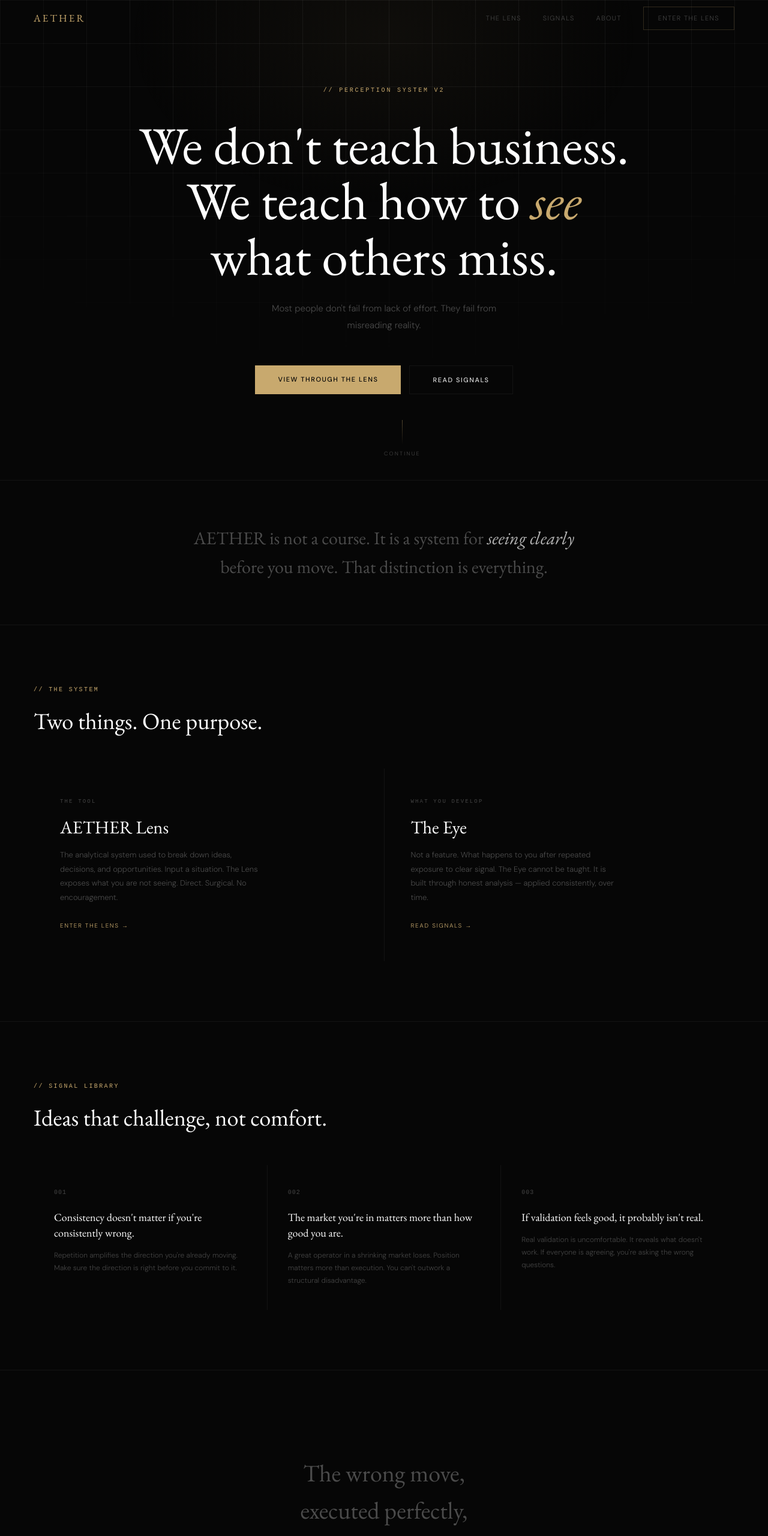
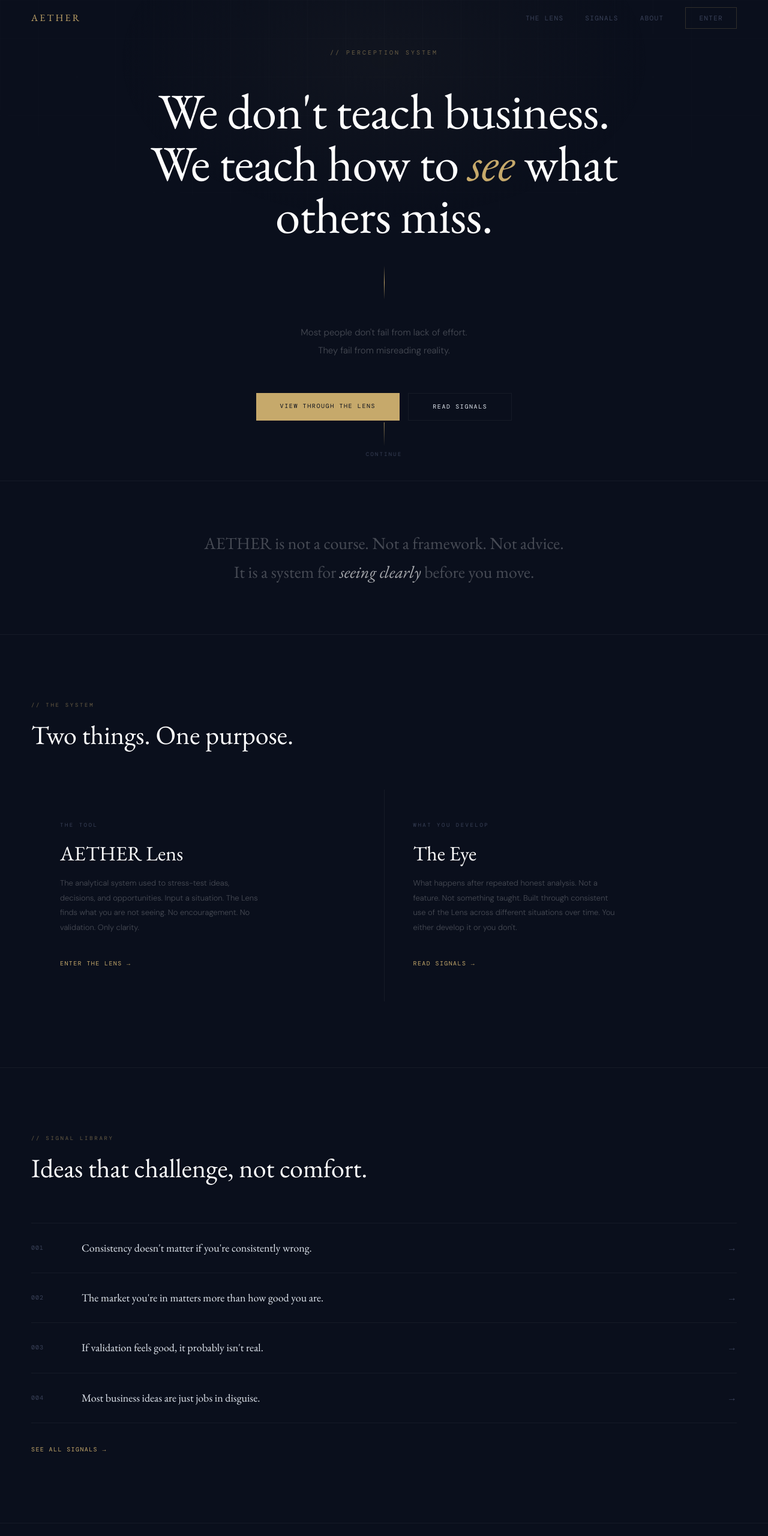
Before and after one commit to TheStrategicOperator/Aether-System, a plain HTML site: page index.html in a window 1280 px wide. Shown: the top 2560 px of the page at 60% size. Drawn offline with nearby package versions, Linux system fonts and the light colour scheme; a web font is replaced by a local one.

Commit message:
Refactor index.html structure and styles

```diff
--- a/index.html
+++ b/index.html
@@ -5,189 +5,213 @@
 <meta name="viewport" content="width=device-width, initial-scale=1.0">
 <title>AETHER</title>
 <link rel="preconnect" href="https://fonts.googleapis.com">
-<link href="https://fonts.googleapis.com/css2?family=EB+Garamond:ital,wght@0,400;0,500;1,400;1,500&family=DM+Sans:wght@300;400;500&family=DM+Mono:wght@300&display=swap" rel="stylesheet">
+<link href="https://fonts.googleapis.com/css2?family=EB+Garamond:ital,wght@0,400;0,500;1,400;1,500&family=DM+Sans:wght@300;400;500&family=DM+Mono:wght@300;400&display=swap" rel="stylesheet">
 <style>
 :root{
-  --black:#060606;--surface:#0e0e0e;--surface2:#141414;
-  --border:rgba(255,255,255,0.055);--border-gold:rgba(200,169,110,0.22);
-  --text:#ddd;--dim:rgba(255,255,255,0.28);--muted:#444;
-  --gold:#c8a96e;--gold-glow:rgba(200,169,110,0.08);
+  --bg:#0A0F1C;--surface:#0f1422;--surface2:#141929;
+  --border:rgba(255,255,255,0.05);--border-gold:rgba(198,169,107,0.2);
+  --text:#e2e8f0;--dim:rgba(255,255,255,0.25);--muted:#3a4259;
+  --gold:#C6A96B;--gold-soft:rgba(198,169,107,0.08);--gold-glow:rgba(198,169,107,0.04);
 }
 *{box-sizing:border-box;margin:0;padding:0;}
 html{scroll-behavior:smooth;}
-body{background:var(--black);color:var(--text);font-family:'DM Sans',sans-serif;font-weight:300;line-height:1.65;overflow-x:hidden;cursor:default;}
+body{background:var(--bg);color:var(--text);font-family:'DM Sans',sans-serif;font-weight:300;line-height:1.65;overflow-x:hidden;}
 
-/* GRID */
-.bg-grid{position:fixed;inset:0;pointer-events:none;z-index:0;
-  background-image:linear-gradient(var(--border) 1px,transparent 1px),linear-gradient(90deg,var(--border) 1px,transparent 1px);
-  background-size:72px 72px;mask-image:radial-gradient(ellipse 80% 80% at 50% 0%,black 40%,transparent 100%);}
-.bg-glow{position:fixed;top:-30vh;left:50%;transform:translateX(-50%);width:900px;height:600px;
-  background:radial-gradient(ellipse,rgba(200,169,110,0.05) 0%,transparent 68%);pointer-events:none;z-index:0;}
+.grid{position:fixed;inset:0;pointer-events:none;z-index:0;
+  background-image:linear-gradient(rgba(255,255,255,0.028) 1px,transparent 1px),
+    linear-gradient(90deg,rgba(255,255,255,0.028) 1px,transparent 1px);
+  background-size:64px 64px;
+  mask-image:radial-gradient(ellipse 90% 70% at 50% 0,rgba(0,0,0,0.6) 0%,transparent 100%);}
+.glow{position:fixed;top:-25vh;left:50%;transform:translateX(-50%);width:1000px;height:600px;
+  background:radial-gradient(ellipse,var(--gold-glow) 0%,transparent 65%);pointer-events:none;z-index:0;}
 
-/* NAV */
-nav{position:fixed;top:0;left:0;right:0;z-index:200;height:62px;padding:0 56px;
-  display:flex;align-items:center;justify-content:space-between;
-  border-bottom:1px solid transparent;transition:all 0.45s;}
-nav.filled{background:rgba(6,6,6,0.88);backdrop-filter:blur(16px);border-color:var(--border);}
-.nav-logo{font-family:'EB Garamond',serif;font-size:17px;letter-spacing:0.18em;color:var(--gold);text-decoration:none;text-transform:uppercase;}
+nav{position:fixed;top:0;left:0;right:0;z-index:200;height:60px;padding:0 52px;
+  display:flex;align-items:center;justify-content:space-between;transition:all 0.4s;}
+nav.solid{background:rgba(10,15,28,0.92);backdrop-filter:blur(20px);border-bottom:1px solid var(--border);}
+.logo{font-family:'EB Garamond',serif;font-size:16px;letter-spacing:0.2em;color:var(--gold);text-decoration:none;text-transform:uppercase;}
 .nav-links{display:flex;gap:36px;align-items:center;}
-.nav-links a{font-size:11px;letter-spacing:0.12em;text-transform:uppercase;color:var(--muted);text-decoration:none;transition:color 0.2s;}
+.nav-links a{font-size:11px;letter-spacing:0.12em;text-transform:uppercase;color:var(--muted);text-decoration:none;transition:color 0.2s;font-family:'DM Mono',monospace;}
 .nav-links a:hover{color:var(--text);}
-.nav-enter{padding:9px 24px;border:1px solid var(--border-gold);color:var(--gold);font-size:11px;letter-spacing:0.12em;text-transform:uppercase;text-decoration:none;transition:all 0.25s;}
-.nav-enter:hover{background:var(--gold-glow);}
+.nav-cta{padding:8px 22px;border:1px solid var(--border-gold);color:var(--gold);font-family:'DM Mono',monospace;font-size:10px;letter-spacing:0.14em;text-transform:uppercase;text-decoration:none;transition:all 0.25s;}
+.nav-cta:hover{background:var(--gold-soft);}
 
 /* HERO */
-.hero{position:relative;z-index:1;min-height:100vh;display:flex;flex-direction:column;align-items:center;justify-content:center;text-align:center;padding:80px 40px;}
-.hero-tag{font-family:'DM Mono',monospace;font-size:10px;letter-spacing:0.28em;text-transform:uppercase;color:var(--gold);opacity:0;animation:up 0.9s ease 0.15s forwards;margin-bottom:36px;}
-.hero-h1{font-family:'EB Garamond',serif;font-size:clamp(44px,7vw,88px);font-weight:400;line-height:1.05;color:#fff;max-width:820px;opacity:0;animation:up 0.9s ease 0.35s forwards;margin-bottom:28px;}
-.hero-h1 em{font-style:italic;color:var(--gold);}
-.hero-sub{font-size:15px;color:var(--dim);line-height:1.85;max-width:400px;opacity:0;animation:up 0.9s ease 0.55s forwards;margin-bottom:52px;}
-.hero-actions{display:flex;gap:14px;flex-wrap:wrap;justify-content:center;opacity:0;animation:up 0.9s ease 0.75s forwards;}
-.btn{padding:14px 38px;font-family:'DM Sans',sans-serif;font-size:11px;font-weight:500;letter-spacing:0.14em;text-transform:uppercase;text-decoration:none;transition:all 0.25s;display:inline-block;cursor:pointer;border:none;}
-.btn-gold{background:var(--gold);color:#060606;}
-.btn-gold:hover{background:#d9b97e;}
-.btn-outline{background:transparent;color:var(--text);border:1px solid var(--border);}
-.btn-outline:hover{border-color:rgba(255,255,255,0.14);color:#fff;}
-.hero-scroll{position:absolute;bottom:36px;left:50%;transform:translateX(-50%);display:flex;flex-direction:column;align-items:center;gap:7px;opacity:0;animation:up 0.9s ease 1.1s forwards;}
-.scroll-tick{width:1px;height:42px;background:linear-gradient(to bottom,var(--gold),transparent);animation:flicker 2.2s ease infinite;}
-.scroll-lbl{font-size:9px;letter-spacing:0.24em;text-transform:uppercase;color:var(--muted);}
+.hero{position:relative;z-index:1;min-height:100vh;display:flex;flex-direction:column;align-items:center;justify-content:center;text-align:center;padding:80px 40px 100px;}
+.hero-system{font-family:'DM Mono',monospace;font-size:10px;letter-spacing:0.3em;text-transform:uppercase;color:rgba(198,169,107,0.5);margin-bottom:44px;opacity:0;animation:up 1s ease 0.1s forwards;}
+.hero-h{font-family:'EB Garamond',serif;font-size:clamp(44px,6.5vw,90px);font-weight:400;line-height:1.05;color:#fff;max-width:860px;margin-bottom:0;letter-spacing:-0.01em;}
+.hero-h-1{opacity:0;animation:up 1s ease 0.3s forwards;display:block;}
+.hero-h-2{opacity:0;animation:up 1s ease 0.5s forwards;display:block;}
+.hero-h em{font-style:italic;color:var(--gold);}
+.hero-divider{width:1px;height:56px;background:linear-gradient(to bottom,transparent,var(--gold),transparent);margin:40px auto;opacity:0;animation:fade 1s ease 0.7s forwards;}
+.hero-sub{font-size:15px;color:var(--dim);line-height:2;max-width:380px;opacity:0;animation:up 1s ease 0.9s forwards;margin-bottom:56px;}
+.hero-actions{display:flex;gap:14px;flex-wrap:wrap;justify-content:center;opacity:0;animation:up 1s ease 1.1s forwards;}
+.btn{padding:14px 40px;font-family:'DM Mono',monospace;font-size:10px;font-weight:400;letter-spacing:0.16em;text-transform:uppercase;text-decoration:none;transition:all 0.25s;display:inline-block;cursor:pointer;border:none;}
+.btn-solid{background:var(--gold);color:#0A0F1C;}
+.btn-solid:hover{background:#d4b876;}
+.btn-ghost{background:transparent;color:var(--text);border:1px solid var(--border);}
+.btn-ghost:hover{border-color:rgba(255,255,255,0.12);color:#fff;}
+.scroll-signal{position:absolute;bottom:36px;left:50%;transform:translateX(-50%);display:flex;flex-direction:column;align-items:center;gap:6px;opacity:0;animation:fade 1s ease 1.6s forwards;}
+.scroll-line{width:1px;height:40px;background:linear-gradient(var(--gold),transparent);animation:pulse 2.4s ease infinite;}
+.scroll-label{font-family:'DM Mono',monospace;font-size:9px;letter-spacing:0.24em;text-transform:uppercase;color:var(--muted);}
 
-/* STATEMENT BAR */
-.stmt{position:relative;z-index:1;padding:72px 56px;border-top:1px solid var(--border);border-bottom:1px solid var(--border);text-align:center;}
-.stmt-text{font-family:'EB Garamond',serif;font-size:clamp(20px,3vw,30px);font-weight:400;line-height:1.6;color:var(--dim);max-width:640px;margin:0 auto;}
-.stmt-text em{color:rgba(255,255,255,0.7);font-style:italic;}
+/* STATEMENT */
+.stmt{position:relative;z-index:1;border-top:1px solid var(--border);border-bottom:1px solid var(--border);padding:80px 52px;text-align:center;}
+.stmt p{font-family:'EB Garamond',serif;font-size:clamp(18px,2.5vw,28px);font-weight:400;line-height:1.7;color:var(--dim);max-width:620px;margin:0 auto;}
+.stmt p em{color:rgba(255,255,255,0.65);font-style:italic;}
 
 /* SYSTEM */
-.system{position:relative;z-index:1;padding:100px 56px;}
-.sec-tag{font-size:10px;letter-spacing:0.24em;text-transform:uppercase;color:var(--gold);margin-bottom:18px;display:block;font-family:'DM Mono',monospace;}
-.sec-h{font-family:'EB Garamond',serif;font-size:clamp(26px,3vw,40px);font-weight:400;color:#fff;margin-bottom:56px;line-height:1.25;}
-.system-grid{display:grid;grid-template-columns:1fr 1fr;gap:1px;background:var(--border);}
-.sys-card{background:var(--black);padding:48px 44px;transition:background 0.3s;}
+.system{position:relative;z-index:1;padding:110px 52px;}
+.sec-label{font-family:'DM Mono',monospace;font-size:9px;letter-spacing:0.3em;text-transform:uppercase;color:rgba(198,169,107,0.5);display:block;margin-bottom:16px;}
+.sec-h{font-family:'EB Garamond',serif;font-size:clamp(28px,3.5vw,44px);font-weight:400;color:#fff;line-height:1.2;margin-bottom:64px;}
+.sys-grid{display:grid;grid-template-columns:1fr 1fr;gap:1px;background:var(--border);}
+.sys-card{background:var(--bg);padding:52px 48px;position:relative;overflow:hidden;transition:background 0.35s;}
+.sys-card::before{content:'';position:absolute;top:0;left:0;right:0;height:1px;background:transparent;transition:background 0.35s;}
 .sys-card:hover{background:var(--surface);}
-.sys-card-lbl{font-size:9px;letter-spacing:0.24em;text-transform:uppercase;color:var(--muted);margin-bottom:18px;display:block;font-family:'DM Mono',monospace;}
-.sys-card-name{font-family:'EB Garamond',serif;font-size:30px;font-weight:400;color:#fff;margin-bottom:16px;line-height:1.2;}
-.sys-card-desc{font-size:13px;color:var(--dim);line-height:1.8;max-width:340px;}
-.sys-card-link{display:inline-flex;align-items:center;gap:9px;margin-top:28px;font-size:10px;letter-spacing:0.16em;text-transform:uppercase;color:var(--gold);text-decoration:none;transition:gap 0.2s;}
-.sys-card-link:hover{gap:14px;}
+.sys-card:hover::before{background:var(--gold);}
+.sys-card-tag{font-family:'DM Mono',monospace;font-size:9px;letter-spacing:0.28em;text-transform:uppercase;color:var(--muted);margin-bottom:20px;display:block;}
+.sys-card-name{font-family:'EB Garamond',serif;font-size:34px;font-weight:400;color:#fff;margin-bottom:18px;line-height:1.15;}
+.sys-card-desc{font-size:13px;color:var(--dim);line-height:1.9;max-width:340px;margin-bottom:32px;}
+.sys-link{font-family:'DM Mono',monospace;font-size:10px;letter-spacing:0.14em;text-transform:uppercase;color:var(--gold);text-decoration:none;display:inline-flex;align-items:center;gap:10px;transition:gap 0.2s;}
+.sys-link:hover{gap:16px;}
 
-/* SIGNALS PREVIEW */
-.sig-preview{position:relative;z-index:1;padding:100px 56px;border-top:1px solid var(--border);}
-.sig-grid{display:grid;grid-template-columns:repeat(3,1fr);gap:1px;background:var(--border);margin-top:52px;}
-.sig-card{background:var(--black);padding:38px 34px;cursor:pointer;transition:background 0.3s;}
-.sig-card:hover{background:var(--surface);}
-.sig-n{font-family:'DM Mono',monospace;font-size:10px;color:var(--muted);margin-bottom:20px;display:block;letter-spacing:0.1em;}
-.sig-stmt{font-family:'EB Garamond',serif;font-size:18px;font-weight:400;color:#fff;line-height:1.45;margin-bottom:14px;}
-.sig-body{font-size:12px;color:var(--muted);line-height:1.75;}
+/* SIGNAL PREVIEW */
+.sigs{position:relative;z-index:1;padding:110px 52px;border-top:1px solid var(--border);}
+.sig-strip{display:flex;flex-direction:column;gap:0;margin-top:52px;border-top:1px solid var(--border);}
+.sig-strip-item{display:grid;grid-template-columns:52px 1fr 28px;gap:32px;align-items:center;padding:28px 0;border-bottom:1px solid var(--border);cursor:pointer;transition:all 0.25s;text-decoration:none;}
+.sig-strip-item:hover .ss-stmt{color:var(--gold);}
+.ss-n{font-family:'DM Mono',monospace;font-size:10px;color:var(--muted);letter-spacing:0.1em;}
+.ss-stmt{font-family:'EB Garamond',serif;font-size:18px;font-weight:400;color:var(--text);line-height:1.35;transition:color 0.25s;}
+.ss-arr{color:var(--muted);font-size:16px;text-align:right;transition:color 0.2s;}
+.sig-strip-item:hover .ss-arr{color:var(--gold);}
+.see-all{display:inline-flex;align-items:center;gap:10px;margin-top:36px;font-family:'DM Mono',monospace;font-size:10px;letter-spacing:0.14em;text-transform:uppercase;color:var(--gold);text-decoration:none;transition:gap 0.2s;}
+.see-all:hover{gap:16px;}
 
 /* CLOSE */
-.close-section{position:relative;z-index:1;padding:140px 56px;text-align:center;border-top:1px solid var(--border);}
-.close-lines{margin-bottom:52px;}
-.close-line{font-family:'EB Garamond',serif;font-size:clamp(22px,3.5vw,40px);font-weight:400;line-height:1.55;}
-.close-line.off{color:var(--dim);}
-.close-line.on{color:#fff;}
+.close{position:relative;z-index:1;padding:160px 52px;text-align:center;border-top:1px solid var(--border);}
+.close-poem{margin-bottom:60px;}
+.poem-line{font-family:'EB Garamond',serif;font-size:clamp(26px,4vw,52px);font-weight:400;line-height:1.5;display:block;}
+.poem-line.off{color:var(--dim);}
+.poem-line.on{color:#fff;}
+.poem-line.gold{color:var(--gold);font-style:italic;}
 
-/* FOOTER */
-footer{position:relative;z-index:1;padding:28px 56px;border-top:1px solid var(--border);display:flex;align-items:center;justify-content:space-between;}
-.f-logo{font-family:'EB Garamond',serif;font-size:14px;letter-spacing:0.16em;color:var(--gold);text-transform:uppercase;}
+footer{position:relative;z-index:1;padding:28px 52px;border-top:1px solid var(--border);display:flex;align-items:center;justify-content:space-between;}
+.f-logo{font-family:'EB Garamond',serif;font-size:14px;letter-spacing:0.18em;color:var(--gold);text-transform:uppercase;}
 .f-links{display:flex;gap:28px;}
-.f-links a{font-size:10px;letter-spacing:0.12em;text-transform:uppercase;color:var(--muted);text-decoration:none;transition:color 0.2s;}
+.f-links a{font-family:'DM Mono',monospace;font-size:10px;letter-spacing:0.1em;text-transform:uppercase;color:var(--muted);text-decoration:none;transition:color 0.2s;}
 .f-links a:hover{color:var(--text);}
-.f-copy{font-size:10px;color:var(--muted);letter-spacing:0.06em;}
+.f-copy{font-family:'DM Mono',monospace;font-size:10px;color:var(--muted);}
 
-@keyframes up{from{opacity:0;transform:translateY(22px);}to{opacity:1;transform:translateY(0);}}
-@keyframes flicker{0%,100%{opacity:0.3;}50%{opacity:0.9;}}
+@keyframes up{from{opacity:0;transform:translateY(24px);}to{opacity:1;transform:translateY(0);}}
+@keyframes fade{from{opacity:0;}to{opacity:1;}}
+@keyframes pulse{0%,100%{opacity:0.2;}50%{opacity:0.9;}}
 
 @media(max-width:900px){
-  nav{padding:0 20px;}.hero{padding:80px 22px;}
-  .stmt{padding:56px 22px;}.system{padding:80px 22px;}
-  .system-grid{grid-template-columns:1fr;}
-  .sig-preview{padding:80px 22px;}.sig-grid{grid-template-columns:1fr;}
-  .close-section{padding:100px 22px;}
-  footer{padding:24px;flex-direction:column;gap:18px;text-align:center;}.f-links{justify-content:center;}
-  .nav-links{gap:20px;}
+  nav{padding:0 20px;}
+  .nav-links{gap:18px;}
+  .hero{padding:80px 22px 100px;}
+  .stmt{padding:60px 22px;}
+  .system{padding:80px 22px;}
+  .sys-grid{grid-template-columns:1fr;}
+  .sigs{padding:80px 22px;}
+  .sig-strip-item{grid-template-columns:1fr;gap:8px;}
+  .ss-n,.ss-arr{display:none;}
+  .close{padding:100px 22px;}
+  footer{padding:22px;flex-direction:column;gap:18px;text-align:center;}
+  .f-links{justify-content:center;}
 }
 </style>
 </head>
 <body>
-<div class="bg-grid"></div>
-<div class="bg-glow"></div>
+<div class="grid"></div>
+<div class="glow"></div>
 
 <nav id="nav">
-  <a class="nav-logo" href="index.html">Aether</a>
+  <a class="logo" href="index.html">Aether</a>
   <div class="nav-links">
     <a href="lens.html">The Lens</a>
     <a href="signals.html">Signals</a>
     <a href="about.html">About</a>
-    <a class="nav-enter" href="lens.html">Enter The Lens</a>
+    <a class="nav-cta" href="lens.html">Enter</a>
   </div>
 </nav>
 
 <section class="hero">
-  <span class="hero-tag">// perception system v2</span>
-  <h1 class="hero-h1">We don't teach business.<br>We teach how to <em>see</em><br>what others miss.</h1>
-  <p class="hero-sub">Most people don't fail from lack of effort. They fail from misreading reality.</p>
+  <span class="hero-system">// perception system</span>
+  <h1 class="hero-h">
+    <span class="hero-h-1">We don't teach business.</span>
+    <span class="hero-h-2">We teach how to <em>see</em> what others miss.</span>
+  </h1>
+  <div class="hero-divider"></div>
+  <p class="hero-sub">Most people don't fail from lack of effort.<br>They fail from misreading reality.</p>
   <div class="hero-actions">
-    <a href="lens.html" class="btn btn-gold">View Through The Lens</a>
-    <a href="signals.html" class="btn btn-outline">Read Signals</a>
+    <a href="lens.html" class="btn btn-solid">View Through The Lens</a>
+    <a href="signals.html" class="btn btn-ghost">Read Signals</a>
   </div>
-  <div class="hero-scroll">
-    <div class="scroll-tick"></div>
-    <span class="scroll-lbl">Continue</span>
+  <div class="scroll-signal">
+    <div class="scroll-line"></div>
+    <span class="scroll-label">Continue</span>
   </div>
 </section>
 
 <div class="stmt">
-  <p class="stmt-text">AETHER is not a course. It is a system for <em>seeing clearly</em> before you move. That distinction is everything.</p>
+  <p>AETHER is not a course. Not a framework. Not advice.<br>It is a system for <em>seeing clearly</em> before you move.</p>
 </div>
 
 <section class="system">
-  <span class="sec-tag">// the system</span>
+  <span class="sec-label">// the system</span>
   <h2 class="sec-h">Two things. One purpose.</h2>
-  <div class="system-grid">
+  <div class="sys-grid">
     <div class="sys-card">
-      <span class="sys-card-lbl">The Tool</span>
+      <span class="sys-card-tag">The Tool</span>
       <div class="sys-card-name">AETHER Lens</div>
-      <p class="sys-card-desc">The analytical system used to break down ideas, decisions, and opportunities. Input a situation. The Lens exposes what you are not seeing. Direct. Surgical. No encouragement.</p>
-      <a href="lens.html" class="sys-card-link">Enter The Lens →</a>
+      <p class="sys-card-desc">The analytical system used to stress-test ideas, decisions, and opportunities. Input a situation. The Lens finds what you are not seeing. No encouragement. No validation. Only clarity.</p>
+      <a href="lens.html" class="sys-link">Enter The Lens →</a>
     </div>
     <div class="sys-card">
-      <span class="sys-card-lbl">What You Develop</span>
+      <span class="sys-card-tag">What You Develop</span>
       <div class="sys-card-name">The Eye</div>
-      <p class="sys-card-desc">Not a feature. What happens to you after repeated exposure to clear signal. The Eye cannot be taught. It is built through honest analysis — applied consistently, over time.</p>
-      <a href="signals.html" class="sys-card-link">Read Signals →</a>
+      <p class="sys-card-desc">What happens after repeated honest analysis. Not a feature. Not something taught. Built through consistent use of the Lens across different situations over time. You either develop it or you don't.</p>
+      <a href="signals.html" class="sys-link">Read Signals →</a>
     </div>
   </div>
 </section>
 
-<section class="sig-preview">
-  <span class="sec-tag">// signal library</span>
+<section class="sigs">
+  <span class="sec-label">// signal library</span>
   <h2 class="sec-h">Ideas that challenge, not comfort.</h2>
-  <div class="sig-grid">
-    <div class="sig-card" onclick="location.href='signals.html'">
-      <span class="sig-n">001</span>
-      <div class="sig-stmt">Consistency doesn't matter if you're consistently wrong.</div>
-      <p class="sig-body">Repetition amplifies the direction you're already moving. Make sure the direction is right before you commit to it.</p>
-    </div>
-    <div class="sig-card" onclick="location.href='signals.html'">
-      <span class="sig-n">002</span>
-      <div class="sig-stmt">The market you're in matters more than how good you are.</div>
-      <p class="sig-body">A great operator in a shrinking market loses. Position matters more than execution. You can't outwork a structural disadvantage.</p>
-    </div>
-    <div class="sig-card" onclick="location.href='signals.html'">
-      <span class="sig-n">003</span>
-      <div class="sig-stmt">If validation feels good, it probably isn't real.</div>
-      <p class="sig-body">Real validation is uncomfortable. It reveals what doesn't work. If everyone is agreeing, you're asking the wrong questions.</p>
-    </div>
+  <div class="sig-strip">
+    <a class="sig-strip-item" href="signals.html">
+      <span class="ss-n">001</span>
+      <span class="ss-stmt">Consistency doesn't matter if you're consistently wrong.</span>
+      <span class="ss-arr">→</span>
+    </a>
+    <a class="sig-strip-item" href="signals.html">
+      <span class="ss-n">002</span>
+      <span class="ss-stmt">The market you're in matters more than how good you are.</span>
+      <span class="ss-arr">→</span>
+    </a>
+    <a class="sig-strip-item" href="signals.html">
+      <span class="ss-n">003</span>
+      <span class="ss-stmt">If validation feels good, it probably isn't real.</span>
+      <span class="ss-arr">→</span>
+    </a>
+    <a class="sig-strip-item" href="signals.html">
+      <span class="ss-n">004</span>
+      <span class="ss-stmt">Most business ideas are just jobs in disguise.</span>
+      <span class="ss-arr">→</span>
+    </a>
   </div>
+  <a href="signals.html" class="see-all">See all signals →</a>
 </section>
 
-<section class="close-section">
-  <div class="close-lines">
-    <p class="close-line off">The wrong move,</p>
-    <p class="close-line off">executed perfectly,</p>
-    <p class="close-line on">still fails.</p>
+<section class="close">
+  <div class="close-poem">
+    <span class="poem-line off">The wrong move,</span>
+    <span class="poem-line off">executed perfectly,</span>
+    <span class="poem-line on">still fails.</span>
+    <span class="poem-line gold" style="margin-top:12px;font-size:clamp(14px,1.8vw,22px);">— AETHER</span>
   </div>
-  <a href="lens.html" class="btn btn-gold">Start Seeing Clearly</a>
+  <a href="lens.html" class="btn btn-solid">Start Seeing Clearly</a>
 </section>
 
 <footer>
@@ -202,8 +226,8 @@ footer{position:relative;z-index:1;padding:28px 56px;border-top:1px solid var(--
 
 <script>
 window.addEventListener('scroll',function(){
-  document.getElementById('nav').classList.toggle('filled',scrollY>30);
-});
+  document.getElementById('nav').classList.toggle('solid',scrollY>20);
+},{ passive:true });
 </script>
 </body>
 </html>
```
